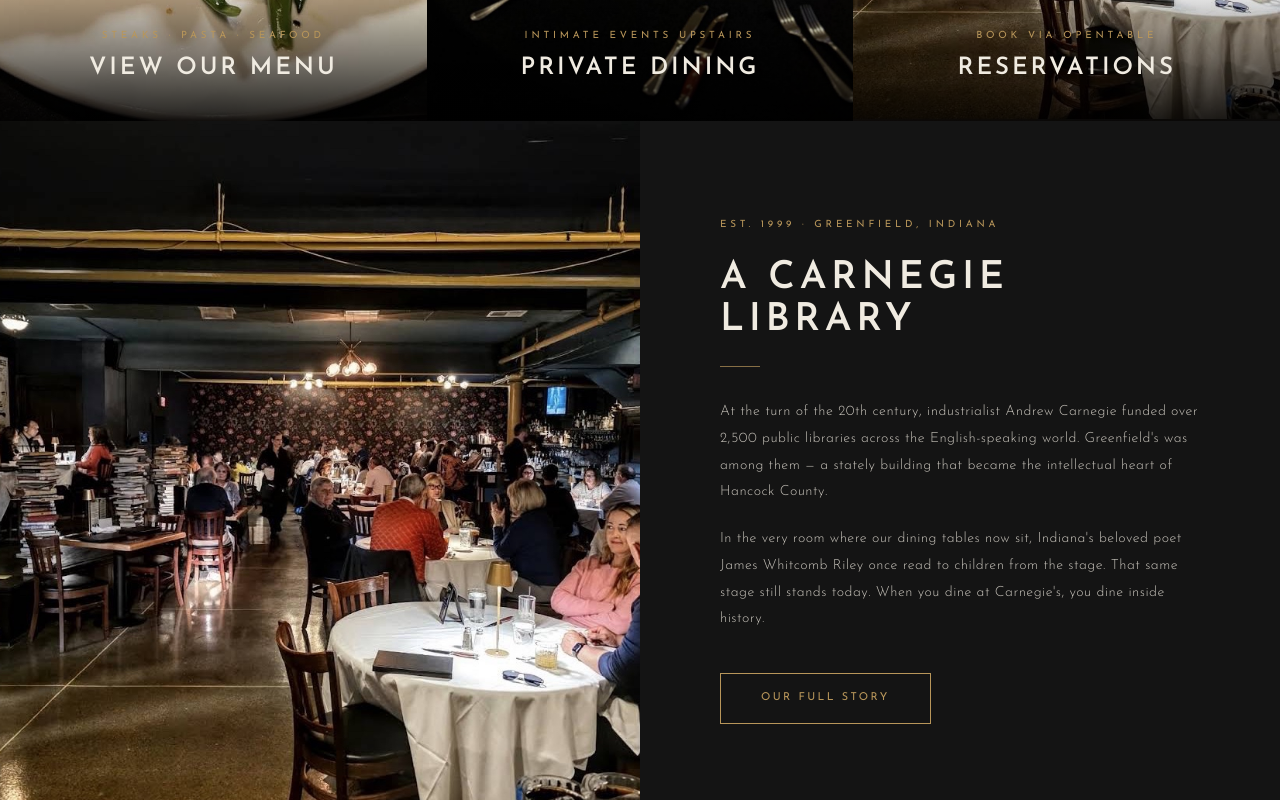
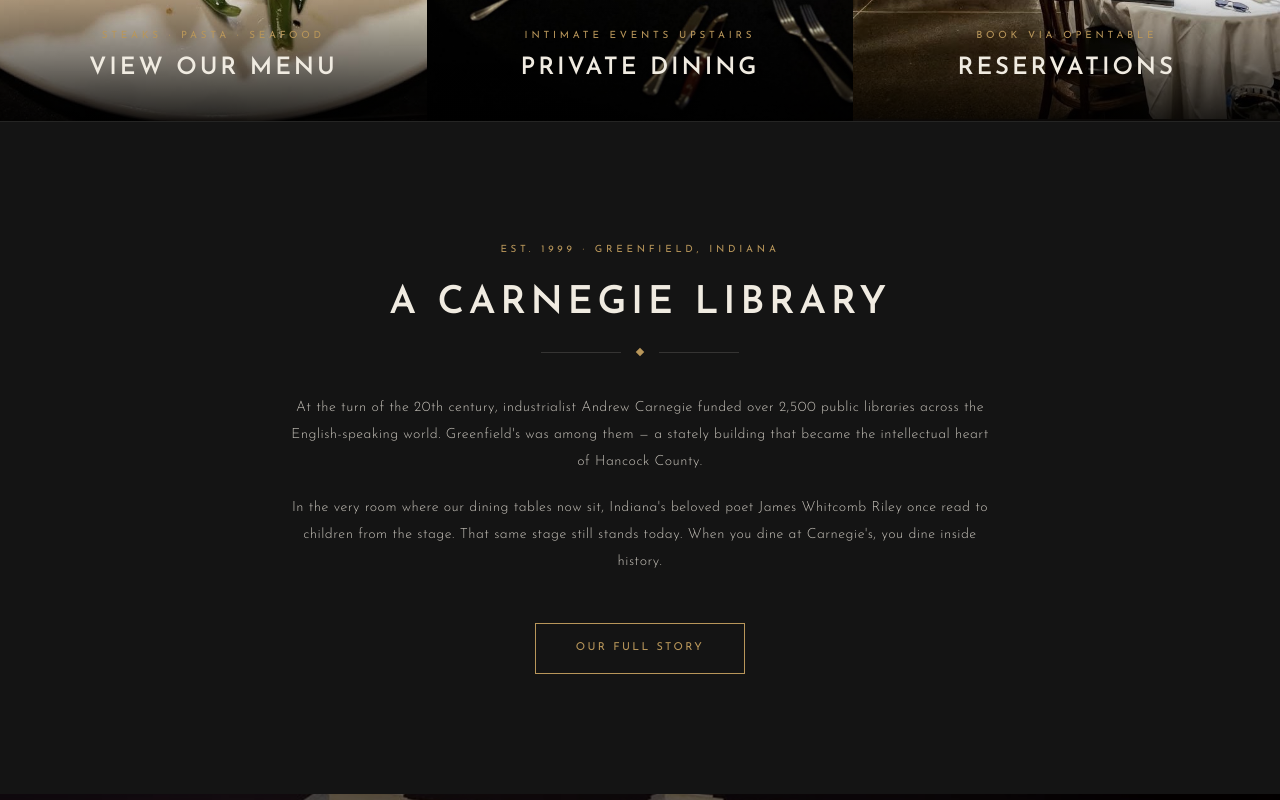
Before and after one commit to cmheuer26-lgtm/carnegie, a Next.js app: page / in a window 1280 px wide. Shown: the part 2080-2880 px from the top of the page. Built offline with nearby package versions, Linux system fonts and the light colour scheme.

Commit message:
Remove duplicate dining-room.jpg from AboutSection — text-only centered layout

```diff
--- a/components/AboutSection.tsx
+++ b/components/AboutSection.tsx
@@ -4,44 +4,34 @@
 
 export default function AboutSection() {
   return (
-    <section style={{ background: "var(--black)" }}>
-      <div className="split-grid">
-        {/* Image */}
-        <div
-          className="img-zoom"
-          style={{ overflow: "hidden" }}
-        >
-          <div
-            className="img-bg split-image"
-            style={{ backgroundImage: "url(/dining-room.jpg)" }}
-          />
-        </div>
-
-        {/* Content */}
-        <div className="split-content" style={{ background: "var(--dark)" }}>
+    <section style={{ background: "var(--dark)", padding: "120px 0", borderTop: "1px solid var(--c08)" }}>
+      <div className="container-sm" style={{ textAlign: "center" }}>
         <div className="eyebrow" style={{ marginBottom: "24px" }}>Est. 1999 · Greenfield, Indiana</div>
 
         <h2 style={{ fontSize: "clamp(1.8rem, 3vw, 2.8rem)", color: "var(--cream)", marginBottom: "24px" }}>
-            A Carnegie<br />Library
+          A Carnegie Library
         </h2>
 
-          <div style={{ width: "40px", height: "1px", background: "var(--gold)", marginBottom: "32px", opacity: 0.7 }} />
+        <div style={{ display: "flex", alignItems: "center", justifyContent: "center", gap: "16px", marginBottom: "40px" }}>
+          <div style={{ flex: 1, maxWidth: "80px", height: "1px", background: "var(--c15)" }} />
+          <div style={{ width: "6px", height: "6px", background: "var(--gold)", transform: "rotate(45deg)" }} />
+          <div style={{ flex: 1, maxWidth: "80px", height: "1px", background: "var(--c15)" }} />
+        </div>
 
         <p style={{ color: "var(--c60)", fontSize: "0.88rem", lineHeight: 1.9, marginBottom: "20px" }}>
           At the turn of the 20th century, industrialist Andrew Carnegie funded over 2,500 public
           libraries across the English-speaking world. Greenfield&apos;s was among them — a stately
           building that became the intellectual heart of Hancock County.
         </p>
-          <p style={{ color: "var(--c60)", fontSize: "0.88rem", lineHeight: 1.9, marginBottom: "40px" }}>
+        <p style={{ color: "var(--c60)", fontSize: "0.88rem", lineHeight: 1.9, marginBottom: "48px" }}>
           In the very room where our dining tables now sit, Indiana&apos;s beloved poet James Whitcomb
           Riley once read to children from the stage. That same stage still stands today. When you
           dine at Carnegie&apos;s, you dine inside history.
         </p>
 
-          <Link href="/about" className="btn btn-gold" style={{ alignSelf: "flex-start" }}>
+        <Link href="/about" className="btn btn-gold">
           Our Full Story
         </Link>
-        </div>
       </div>
     </section>
   );
```
Lines whose indentation alone changed are shown as unchanged.
